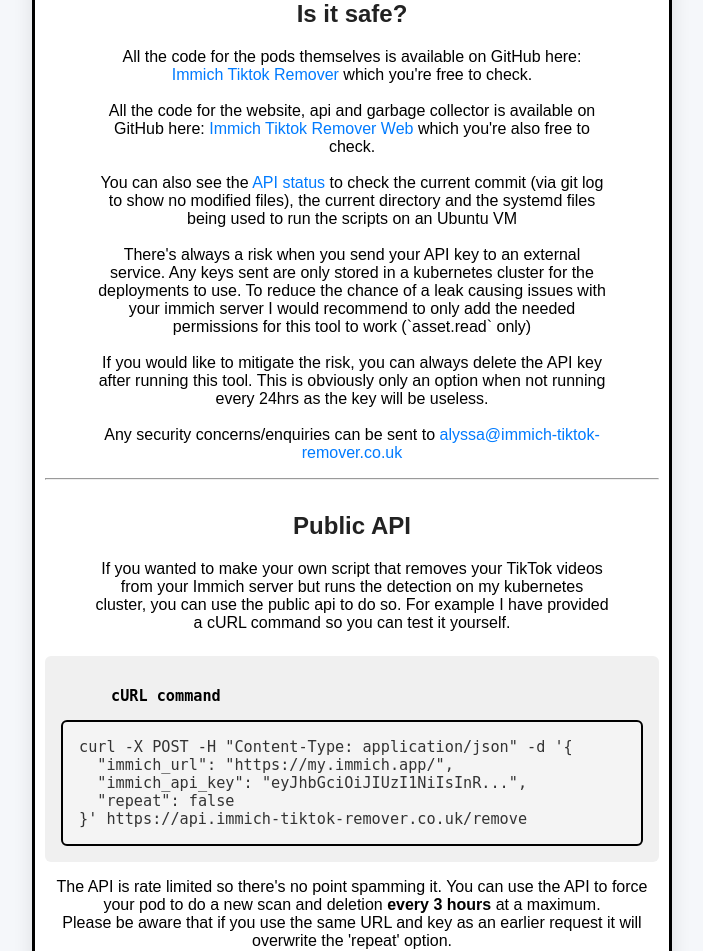
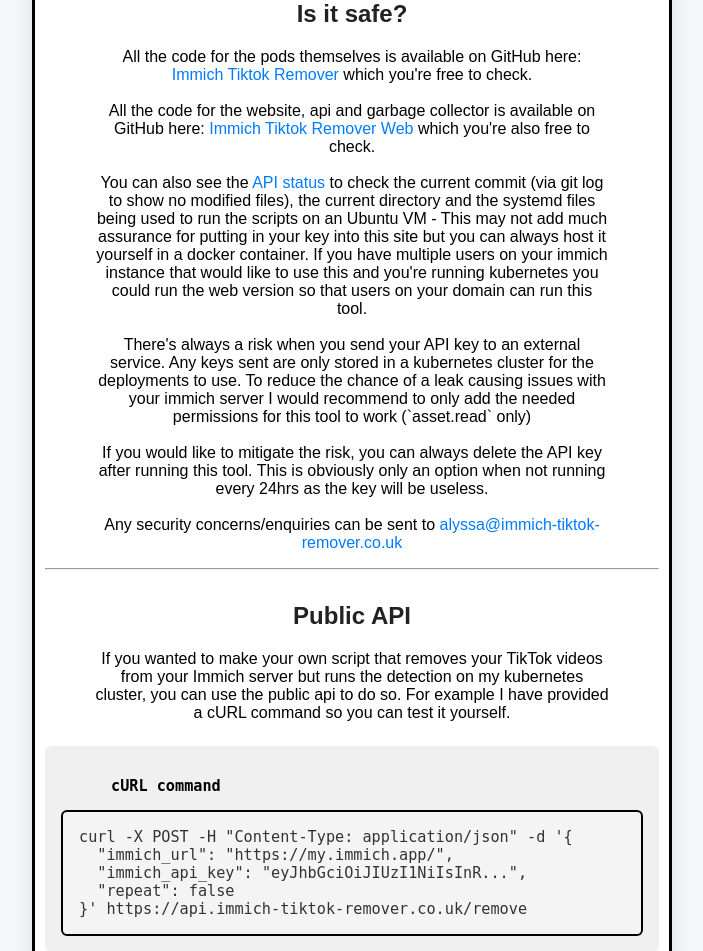
Before and after one commit to alyssaholland99/immich-tiktok-remover-web, a Flask app: template site/templates/index.html in a window 1280 px wide. Shown: the part 1619-2570 px from the top of the page, without its empty margins (288-991 px from the left). Run offline with Flask 2, Linux system fonts and the light colour scheme; the template is opened without the code that fills it, so the values that code supplies are empty.

Commit message:
Fixed site to return deployment

```diff
--- a/api/src/api.py
+++ b/api/src/api.py
@@ -95,7 +95,7 @@
     pod_id = ""
     while pod_id == "":
         for pod in immich_tiktok_pods.splitlines():
-            if request.args.get('pod_id') in pod:
+            if request.args.get('pod_id') == pod.rsplit("-", 1)[0]:
                 pod_id = pod
 
     if not pod_valid(pod_id):
--- a/site/app.py
+++ b/site/app.py
@@ -14,7 +14,7 @@
         # Send a POST request to a placeholder API
         payload = {'immich_url': immich_url, 'immich_api_key': immich_api, 'repeat': repeat}
         response = requests.post('https://api.immich-tiktok-remover.co.uk//remove', json=payload)
-        if "Container ID: " in response.text:
+        if "Deployment ID: " in response.text:
             container_id = str(response.text.split("Deployment ID: ")[1])
         return render_template('index.html', api_response=response.text, response_code=response.status_code, container_id=container_id)
     return render_template('index.html')
--- a/site/templates/index.html
+++ b/site/templates/index.html
@@ -73,7 +73,8 @@
                 All the code for the website, api and garbage collector is available on GitHub here: <a href="https://github.com/alyssaholland99/immich-tiktok-remover-web">Immich Tiktok Remover Web</a> which you're also free to check.
                 <br><br>
                 You can also see the <a href="https://api.immich-tiktok-remover.co.uk/status">API status</a> to check the current commit (via git log to show no modified files), the current directory
-                and the systemd files being used to run the scripts on an Ubuntu VM
+                and the systemd files being used to run the scripts on an Ubuntu VM - This may not add much assurance for putting in your key into this site but you can always host it yourself in a docker container. If you have multiple users
+                on your immich instance that would like to use this and you're running kubernetes you could run the web version so that users on your domain can run this tool.
                 <br><br>
                 There's always a risk when you send your API key to an external service. Any keys sent are only stored in a kubernetes cluster for the deployments to use.
                 To reduce the chance of a leak causing issues with your immich server I would recommend to only add the needed permissions for this tool to work (`asset.read` only)
```
